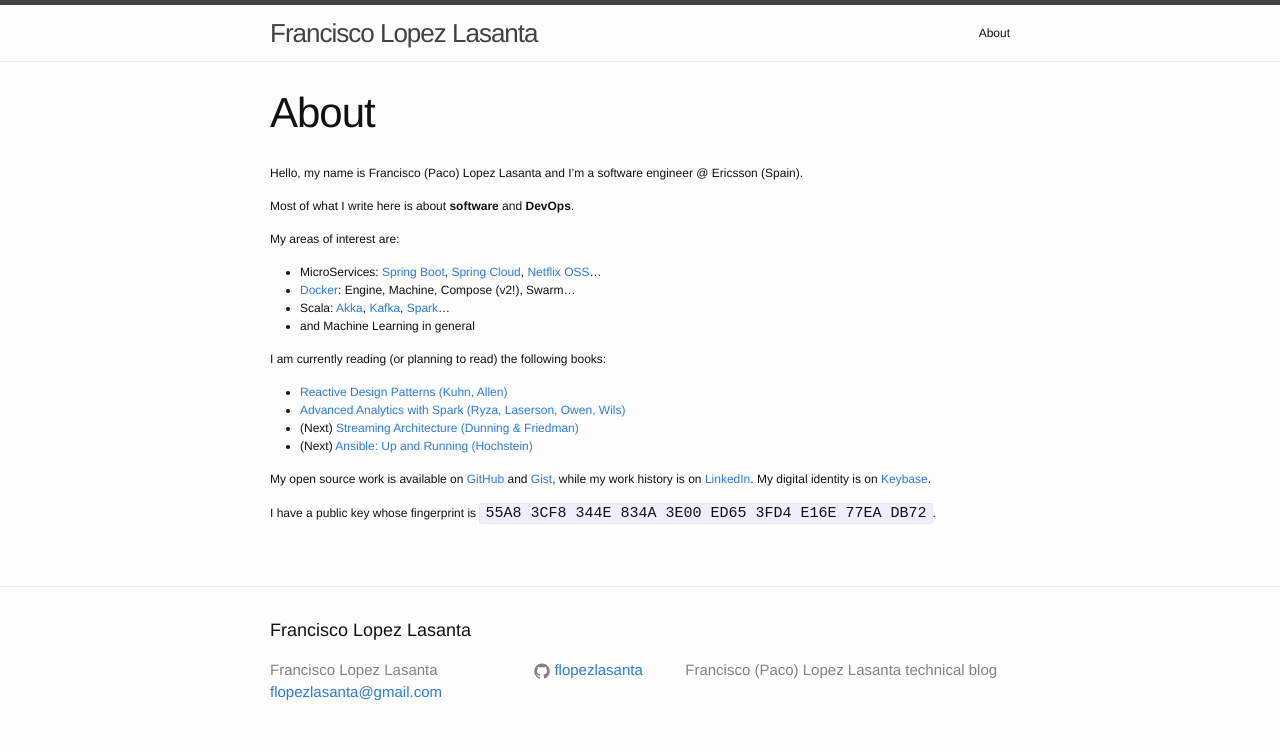
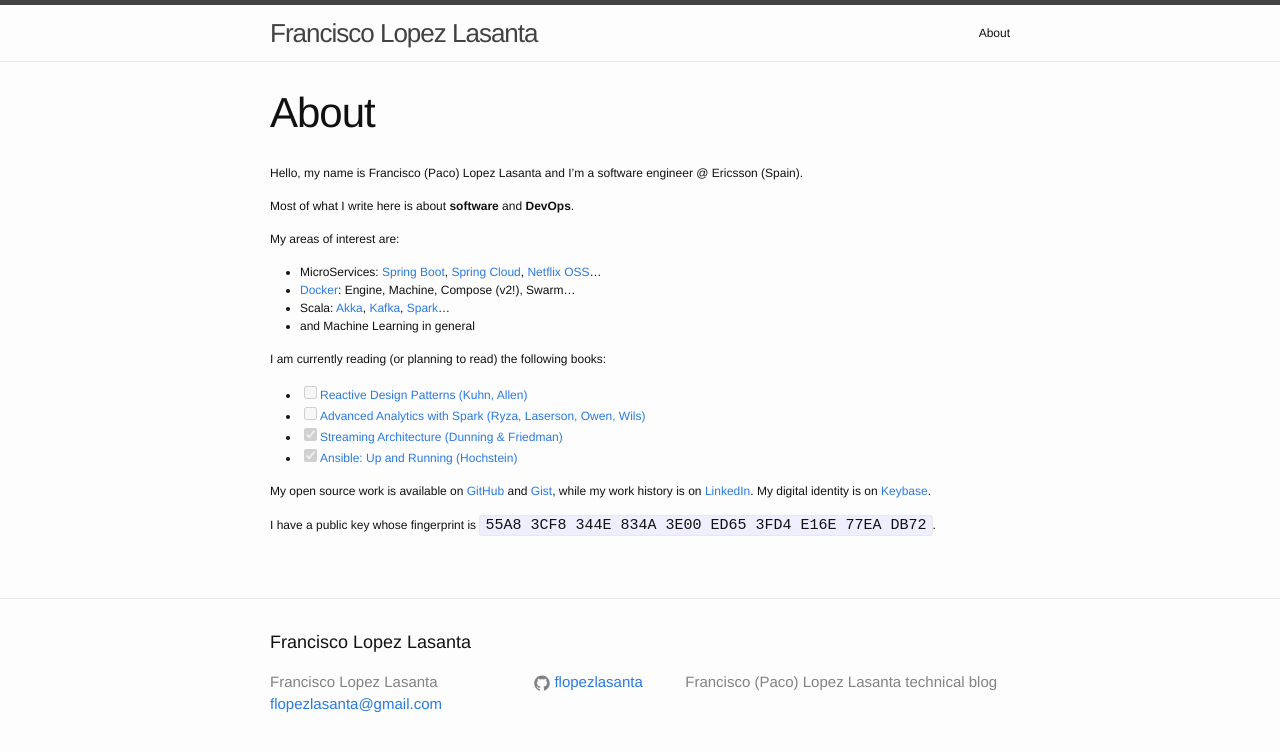
Before and after one commit to flopezlasanta/flopezlasanta.github.io, a Jekyll site: the page built from about.md, in a window 1280 px wide. Shown: the top 752 px of the page. Built offline with Jekyll 4.4.1, drawn with Linux system fonts in a browser that asks for light colours.

```diff
--- a/about.md
+++ b/about.md
@@ -17,10 +17,10 @@ My areas of interest are:
 
 I am currently reading (or planning to read) the following books:
 
-- [Reactive Design Patterns (Kuhn, Allen)](https://www.manning.com/books/reactive-design-patterns)
-- [Advanced Analytics with Spark (Ryza, Laserson, Owen, Wils)](http://shop.oreilly.com/product/0636920035091.do)
-- (Next) [Streaming Architecture (Dunning & Friedman)](http://shop.oreilly.com/product/0636920049463.do)
-- (Next) [Ansible: Up and Running (Hochstein)](http://shop.oreilly.com/product/0636920035626.do)
+- [ ] [Reactive Design Patterns (Kuhn, Allen)](https://www.manning.com/books/reactive-design-patterns)
+- [ ] [Advanced Analytics with Spark (Ryza, Laserson, Owen, Wils)](http://shop.oreilly.com/product/0636920035091.do)
+- [x] [Streaming Architecture (Dunning & Friedman)](http://shop.oreilly.com/product/0636920049463.do)
+- [x] [Ansible: Up and Running (Hochstein)](http://shop.oreilly.com/product/0636920035626.do)
 
 My open source work is available on [GitHub](https://github.com/flopezlasanta) and [Gist](https://gist.github.com/flopezlasanta), while my work history is on [LinkedIn](https://es.linkedin.com/in/flopezlasanta). My digital identity is on [Keybase](https://keybase.io/flopezlasanta).
 
```
